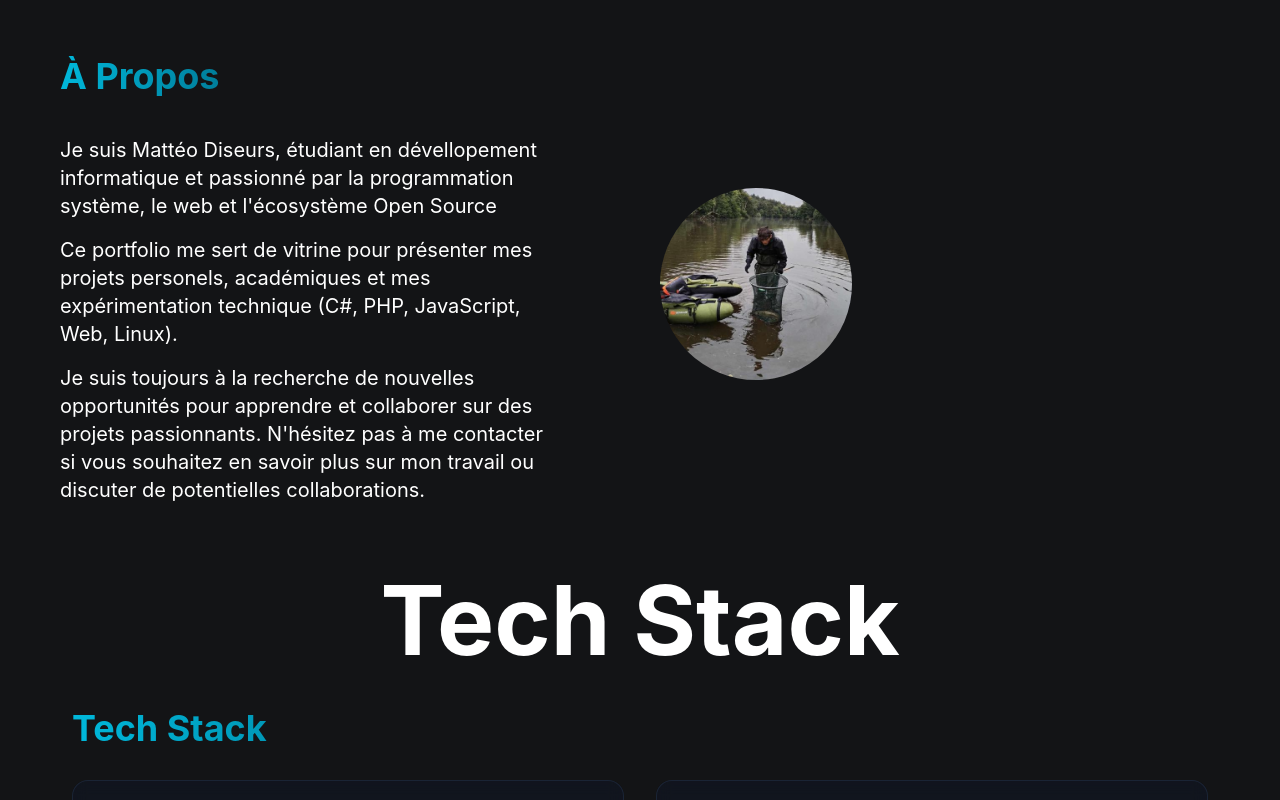
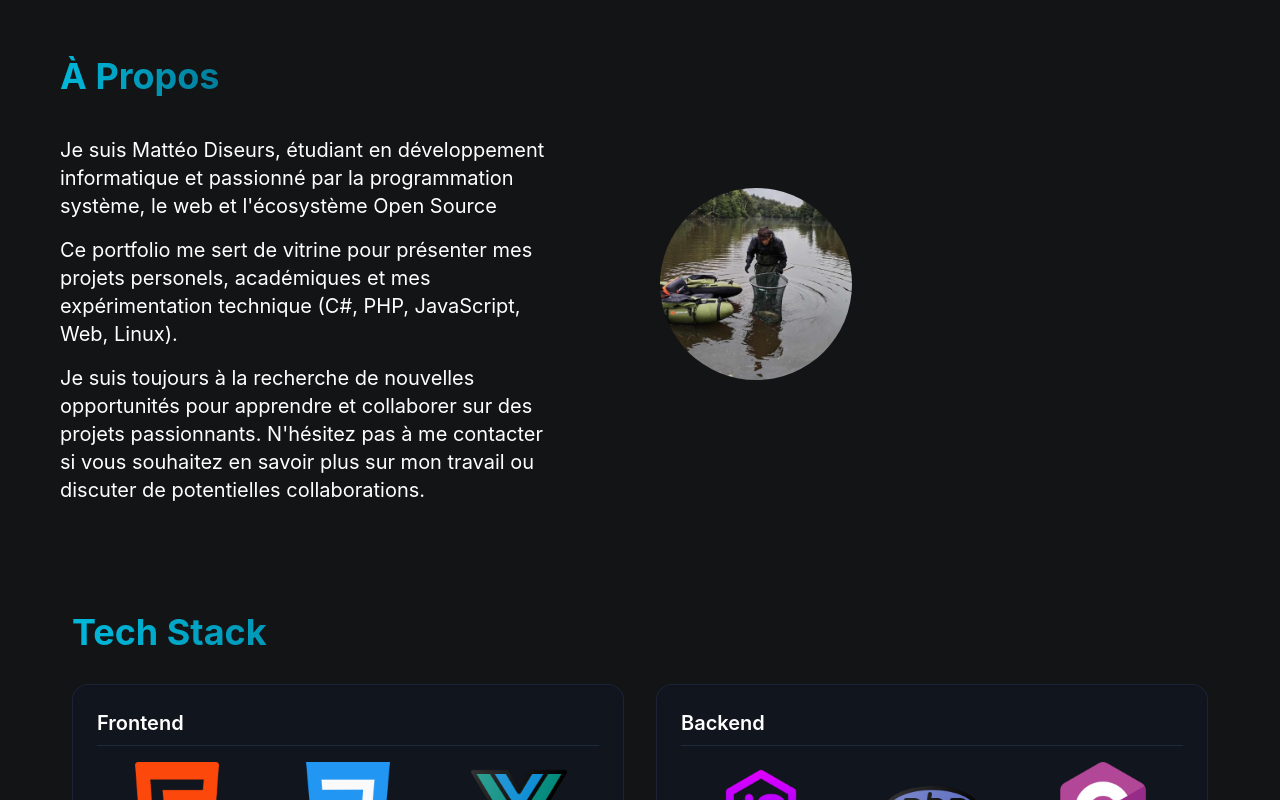
Before and after one commit to LoKiass/portfolio, a Vue app: page / in a window 1280 px wide. Shown: the part 440-1240 px from the top of the page. Built offline with nearby package versions, Linux system fonts and the light colour scheme.

Commit message:
fix: update favicon and title in index.html; correct spelling in AboutSection.vue; fix image path in ProjectSection.vue; remove redundant header in TechStackSection.vue

```diff
--- a/index.html
+++ b/index.html
@@ -2,9 +2,9 @@
 <html lang="">
   <head>
     <meta charset="UTF-8">
-    <link rel="icon" href="/favicon.ico">
+    <link rel="icon" href="/images/matteo.png">
     <meta name="viewport" content="width=device-width, initial-scale=1.0">
-    <title>Vite App</title>
+    <title>Portfolio - Mattéo Diseurs</title>
   </head>
   <body>
     <div id="app"></div>
--- a/src/components/about/AboutSection.vue
+++ b/src/components/about/AboutSection.vue
@@ -9,7 +9,7 @@
         À Propos
       </h2>
     <p class="text-white md:text-xl py-2 max-w-3xl">
-      Je suis Mattéo Diseurs, étudiant en dévellopement informatique et passionné par la programmation système, le web et l'écosystème Open Source
+      Je suis Mattéo Diseurs, étudiant en développement informatique et passionné par la programmation système, le web et l'écosystème Open Source
     </p>
     <p class="text-white md:text-xl py-2 max-w-3xl">
       Ce portfolio me sert de vitrine pour présenter mes projets personels, académiques et mes expérimentation technique (C#, PHP, JavaScript, Web, Linux).
--- a/src/components/project/ProjectSection.vue
+++ b/src/components/project/ProjectSection.vue
@@ -21,7 +21,7 @@ const projects = [
   {
     title: 'Projet TicketMaster',
     description: 'Un système de ticket pour gérer les demandes de support, avec une interface utilisateur simple utilisant Twig, Boostrap, php & MySQl.',
-    image: img('ticketsystem.png'),
+    image: img('TicketSystem.png'),
     type: 'Web Development / Database Design',
     link: 'https://github.com/LoKiass/ProjetTicketIT',
   },
--- a/src/components/stack/TechStackSection.vue
+++ b/src/components/stack/TechStackSection.vue
@@ -43,7 +43,6 @@ const categories = [
 </script>
 
 <template>
-  <h1 class="text-white text-6xl md:text-8xl font-bold text-center mb-10">Tech Stack</h1>
   <div class="tech-stack my-10 px-4 md:px-8 max-w-7xl m-10">
     <h2 class="bg-linear-to-r from-cyan-500 via-cyan-800 to-cyan-900 bg-clip-text text-transparent text-2xl md:text-4xl font-bold mb-8">
       Tech Stack
```
